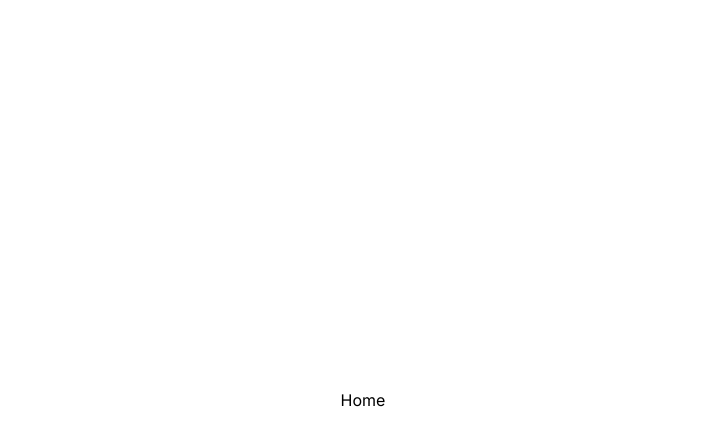
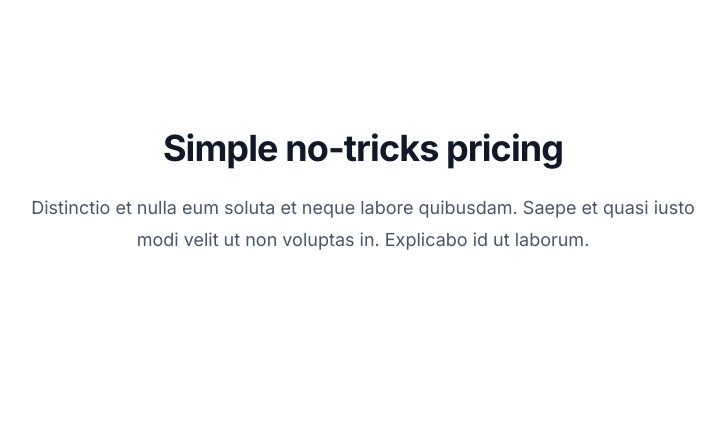
Before and after one commit to choiruladamm/explore-ui, a Next.js app: page / in a window 1280 px wide. Shown: the top 446 px of the page, without its empty margins (277-1002 px from the left). Built offline with nearby package versions, Linux system fonts and the light colour scheme.

Commit message:
feat: add package heroicons & pricing section

```diff
--- a/app/page.tsx
+++ b/app/page.tsx
@@ -1,7 +1,10 @@
 import React from 'react'
+import { PricingSection } from '@/components'
 
 export default function Home() {
   return (
-    <div className='grid place-items-center h-screen'>Home</div>
+    <div>
+      <PricingSection />
+    </div>
   )
 }
--- /dev/null
+++ b/components/PricingSection.tsx
@@ -0,0 +1,19 @@
+import React from "react";
+
+export function PricingSection() {
+  return (
+    <div className="py-24 bg-white sm:py-32">
+      <div className="px-6 mx-auto max-w-7xl lg:px-8">
+        <div className="max-w-2xl mx-auto sm:text-center">
+          <h2 className="text-3xl font-bold tracking-tight text-gray-900 sm:text-4xl">
+            Simple no-tricks pricing
+          </h2>
+          <p className="mt-6 text-lg leading-8 text-gray-600">
+            Distinctio et nulla eum soluta et neque labore quibusdam. Saepe et
+            quasi iusto modi velit ut non voluptas in. Explicabo id ut laborum.
+          </p>
+        </div>
+      </div>
+    </div>
+  );
+}
--- /dev/null
+++ b/components/index.ts
@@ -0,0 +1 @@
+export { PricingSection } from "./PricingSection";
--- a/package.json
+++ b/package.json
@@ -15,6 +15,7 @@
     "autoprefixer": "10.4.15",
     "eslint": "8.47.0",
     "eslint-config-next": "13.4.16",
+    "heroicons": "^2.0.18",
     "next": "13.4.16",
     "postcss": "8.4.28",
     "react": "18.2.0",
```
Also changed, not shown: 1 other file (tests, documents, lock files or other folders).
